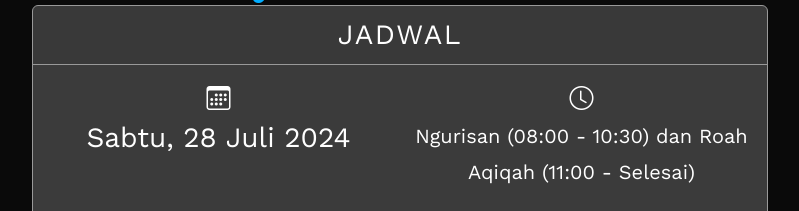
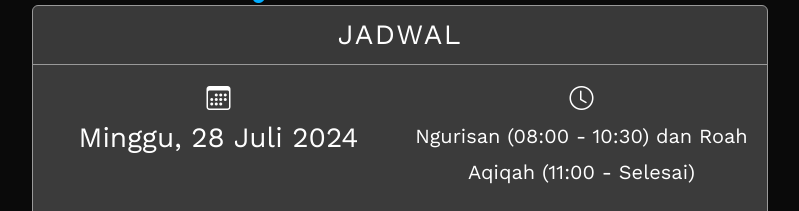
Before and after one commit to abdulhafizbahrain/undangan, a plain HTML site: page index.html in a window 1280 px wide. Shown: the part 2685-2896 px from the top of the page, without its empty margins (240-1039 px from the left). Drawn offline with nearby package versions, Linux system fonts and the light colour scheme; some packages are replaced by stand-ins of ours; a script that the page names is missing; a web font is replaced by a local one.

Commit message:
update day

```diff
--- a/index.html
+++ b/index.html
@@ -176,7 +176,7 @@
                 <div class="row justify-content-center fs-4">
                   <div class="col-md-6">
                     <i class="bi bi-calendar3 d-block"></i>
-                    <span class="fs-3">Sabtu, 28 Juli 2024</span>
+                    <span class="fs-3">Minggu, 28 Juli 2024</span>
                   </div>
                   <div class="col-md-6 pb-3">
                     <i class="bi bi-clock d-block"></i>
```
